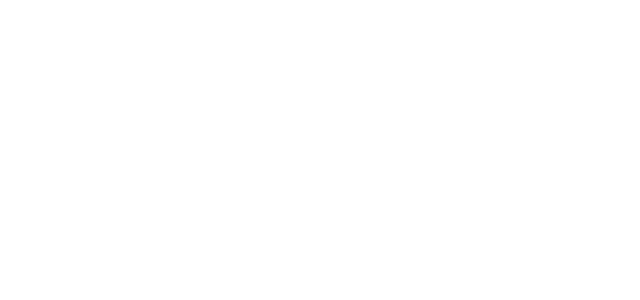
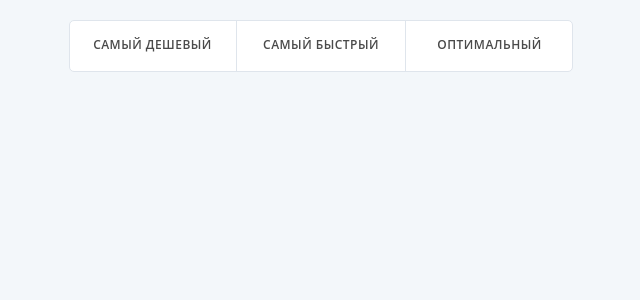
Before and after one commit to AlexLep1n/aviasales-app, a React (Vite) app: page / in a window 1280 px wide. Shown: the top 300 px of the page, without its empty margins (111-751 px from the left). Built offline with nearby package versions, Linux system fonts and the light colour scheme.

Commit message:
feat: implement tabs & tab comps

```diff
--- a/package.json
+++ b/package.json
@@ -37,6 +37,7 @@
     "globals": "^15.9.0",
     "husky": "^9.1.6",
     "lint-staged": "^15.2.10",
+    "prop-types": "^15.8.1",
     "vite": "^5.4.8"
   }
 }
--- a/src/App.css
+++ b/src/App.css
@@ -1,45 +1,4 @@
 #root {
-  max-width: 1280px;
+  max-width: 960px;
   margin: 0 auto;
-  padding: 2rem;
-  text-align: center;
 }
-
-.logo {
-  height: 6em;
-  padding: 1.5em;
-  will-change: filter;
-  transition: filter 300ms;
-}
-
-.logo:hover {
-  filter: drop-shadow(0 0 2em #646cffaa);
-}
-
-.logo.react:hover {
-  filter: drop-shadow(0 0 2em #61dafbaa);
-}
-
-@keyframes logo-spin {
-  from {
-    transform: rotate(0deg);
-  }
-
-  to {
-    transform: rotate(360deg);
-  }
-}
-
-@media (prefers-reduced-motion: no-preference) {
-  a:nth-of-type(2) .logo {
-    animation: logo-spin infinite 20s linear;
-  }
-}
-
-.card {
-  padding: 2em;
-}
-
-.read-the-docs {
-  color: #888;
-}
--- a/src/App.jsx
+++ b/src/App.jsx
@@ -1,7 +1,12 @@
 import './App.css';
+import MainPage from './pages/MainPage';
 
 function App() {
-  return <></>;
+  return (
+    <>
+      <MainPage />
+    </>
+  );
 }
 
 export default App;
--- /dev/null
+++ b/src/components/blocks/Tabs/Tabs.jsx
@@ -0,0 +1,18 @@
+import Tab from '../../parts/Tab/Tab';
+import cl from './Tabs.module.css';
+
+export default function Tabs() {
+  return (
+    <ul className={cl.tabs}>
+      <li>
+        <Tab bindName={'cheapest'} labelContent={'Самый дешевый'} filterName={'tabs'} />
+      </li>
+      <li>
+        <Tab bindName={'fastest'} labelContent={'Самый быстрый'} filterName={'tabs'} />
+      </li>
+      <li>
+        <Tab bindName={'optimal'} labelContent={'Оптимальный'} filterName={'tabs'} />
+      </li>
+    </ul>
+  );
+}
--- /dev/null
+++ b/src/components/blocks/Tabs/Tabs.module.css
@@ -0,0 +1,22 @@
+.tabs {
+  margin: 20px;
+  display: flex;
+  align-items: center;
+  justify-content: center;
+  border: 1px solid #dfe5ec;
+  border-radius: 5px;
+  list-style: none;
+  width: 504px;
+  height: 52px;
+  background-color: #fff;
+}
+
+.tabs > li:first-child > label {
+  border-right: 1px solid #dfe5ec;
+  border-radius: 5px 0 0 5px;
+}
+
+.tabs > li:last-child > label {
+  border-left: 1px solid #dfe5ec;
+  border-radius: 0 5px 5px 0;
+}
--- /dev/null
+++ b/src/components/parts/Tab/Tab.jsx
@@ -0,0 +1,19 @@
+import PropTypes from 'prop-types';
+import cl from './Tab.module.css';
+
+export default function Tab({ bindName, labelContent, filterName }) {
+  return (
+    <>
+      <input className={cl['tab-input']} type="radio" id={bindName} name={filterName} />
+      <label className={cl['tab-label']} htmlFor={bindName}>
+        {labelContent}
+      </label>
+    </>
+  );
+}
+
+Tab.propTypes = {
+  bindName: PropTypes.string.isRequired,
+  labelContent: PropTypes.string.isRequired,
+  filterName: PropTypes.string.isRequired,
+};
--- /dev/null
+++ b/src/components/parts/Tab/Tab.module.css
@@ -0,0 +1,22 @@
+.tab-input {
+  display: none;
+}
+
+.tab-label {
+  display: block;
+  padding: 15px;
+  font-size: 12px;
+  line-height: 167%;
+  letter-spacing: 0.04em;
+  text-transform: uppercase;
+  text-align: center;
+  color: #4a4a4a;
+  height: 52px;
+  width: 168px;
+  cursor: pointer;
+}
+
+.tab-input:checked + .tab-label {
+  color: #fff;
+  background-color: #2196f3;
+}
--- a/src/index.css
+++ b/src/index.css
@@ -1,73 +1,12 @@
-:root {
-  font-family: Inter, system-ui, Avenir, Helvetica, Arial, sans-serif;
-  line-height: 1.5;
-  font-weight: 400;
-
-  color-scheme: light dark;
-  color: rgba(255, 255, 255, 0.87);
-  background-color: #242424;
-
-  font-synthesis: none;
-  text-rendering: optimizeLegibility;
-  -webkit-font-smoothing: antialiased;
-  -moz-osx-font-smoothing: grayscale;
-}
-
-a {
-  font-weight: 500;
-  color: #646cff;
-  text-decoration: inherit;
-}
-
-a:hover {
-  color: #535bf2;
+* {
+  margin: 0;
+  padding: 0;
+  box-sizing: border-box;
+  text-decoration: none;
 }
 
 body {
-  margin: 0;
-  display: flex;
-  place-items: center;
-  min-width: 320px;
-  min-height: 100vh;
+  font-family: 'Open Sans', sans-serif;
+  font-weight: 600;
+  background-color: #f3f7fa;
 }
-
-h1 {
-  font-size: 3.2em;
-  line-height: 1.1;
-}
-
-button {
-  border-radius: 8px;
-  border: 1px solid transparent;
-  padding: 0.6em 1.2em;
-  font-size: 1em;
-  font-weight: 500;
-  font-family: inherit;
-  background-color: #1a1a1a;
-  cursor: pointer;
-  transition: border-color 0.25s;
-}
-
-button:hover {
-  border-color: #646cff;
-}
-
-button:focus,
-button:focus-visible {
-  outline: 4px auto -webkit-focus-ring-color;
-}
-
-@media (prefers-color-scheme: light) {
-  :root {
-    color: #213547;
-    background-color: #ffffff;
-  }
-
-  a:hover {
-    color: #747bff;
-  }
-
-  button {
-    background-color: #f9f9f9;
-  }
-}
--- /dev/null
+++ b/src/pages/MainPage.jsx
@@ -0,0 +1,9 @@
+import Tabs from '../components/blocks/Tabs/Tabs';
+
+export default function MainPage() {
+  return (
+    <>
+      <Tabs />
+    </>
+  );
+}
```
Also changed, not shown: 1 other file (tests, documents, lock files or other folders).
